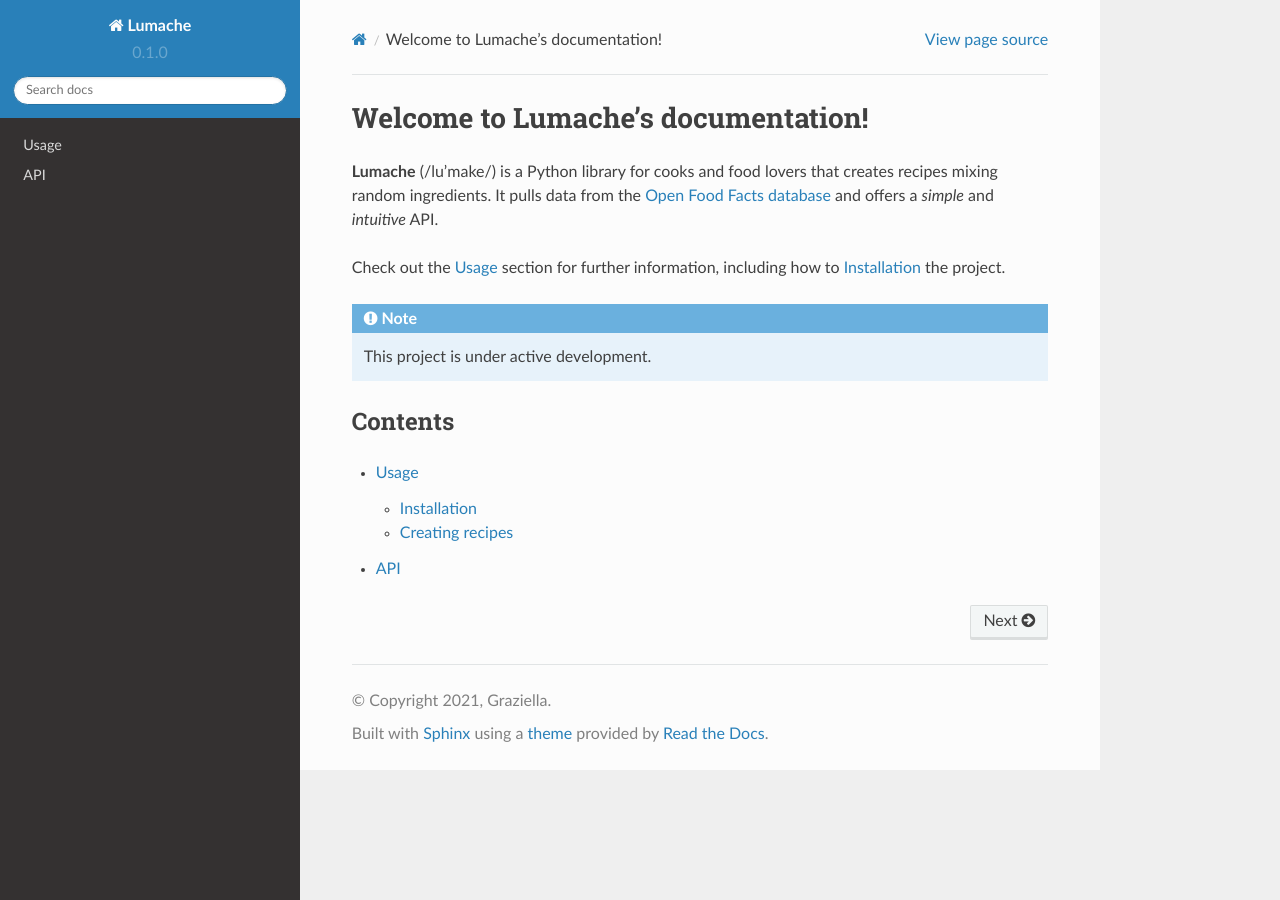
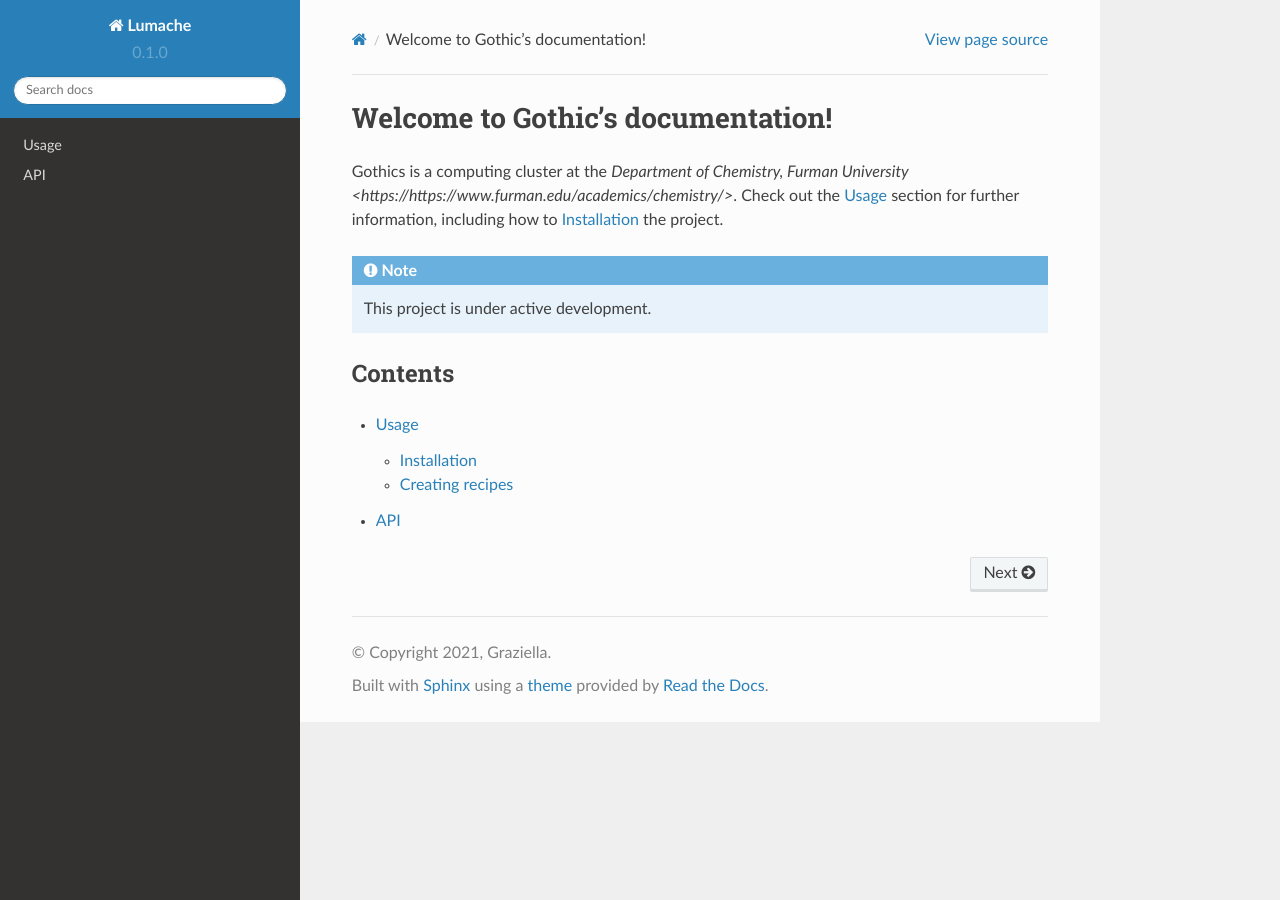
Before and after one commit to gothicsfu/gothics-instructions, a Sphinx documentation site: the page built from docs/source/index.rst, in a window 1280 px wide. Built offline with Sphinx 7.4.7 and the Read the Docs theme 2.0.0, drawn with Linux system fonts in a browser that asks for light colours.

Commit message:
Update index.rst

```diff
--- a/docs/source/index.rst
+++ b/docs/source/index.rst
@@ -1,11 +1,7 @@
-Welcome to Lumache's documentation!
+Welcome to Gothic's documentation!
 ===================================
 
-**Lumache** (/lu'make/) is a Python library for cooks and food lovers
-that creates recipes mixing random ingredients.
-It pulls data from the `Open Food Facts database <https://world.openfoodfacts.org/>`_
-and offers a *simple* and *intuitive* API.
-
+Gothics is a computing cluster at the `Department of Chemistry, Furman University <https://https://www.furman.edu/academics/chemistry/>`.
 Check out the :doc:`usage` section for further information, including
 how to :ref:`installation` the project.
 
```
